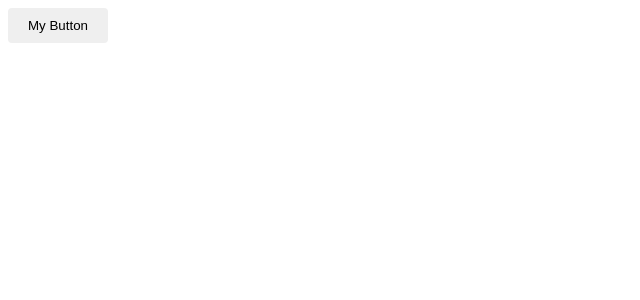
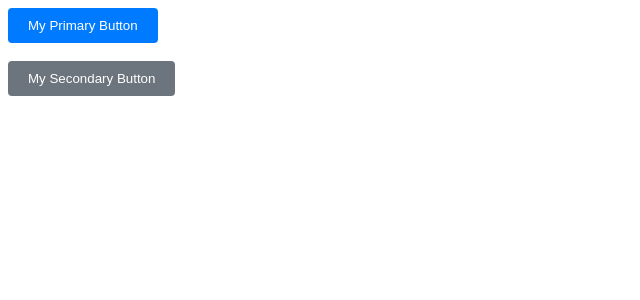
Before and after one commit to KrystalClaire/MOBPROG-IT252-react-w3schools, a React (Vite) app in the folder my-react-app/: page / in a window 1280 px wide. Shown: the top 300 px of the page, without its empty margins (0-640 px from the left). Built offline with nearby package versions, Linux system fonts and the light colour scheme.

Commit message:
added button.module.css

```diff
--- a/my-react-app/src/Button.module.css
+++ b/my-react-app/src/Button.module.css
@@ -4,3 +4,13 @@
   border-radius: 4px;
   cursor: pointer;
 }
+
+.primary {
+  background-color: #007bff;
+  color: white;
+}
+
+.secondary {
+  background-color: #6c757d;
+  color: white;
+}
--- a/my-react-app/src/main.jsx
+++ b/my-react-app/src/main.jsx
@@ -4,8 +4,13 @@ import styles from './Button.module.css';
 function App() {
   return (
     <div>
-      <button className={styles.mybutton}>
-        My Button
+      <button className={`${styles.mybutton} ${styles.primary}`}>
+        My Primary Button
+      </button>
+      <br/>
+      <br/>
+      <button className={`${styles.mybutton} ${styles.secondary}`}>
+        My Secondary Button
       </button>
     </div>
   );
```
